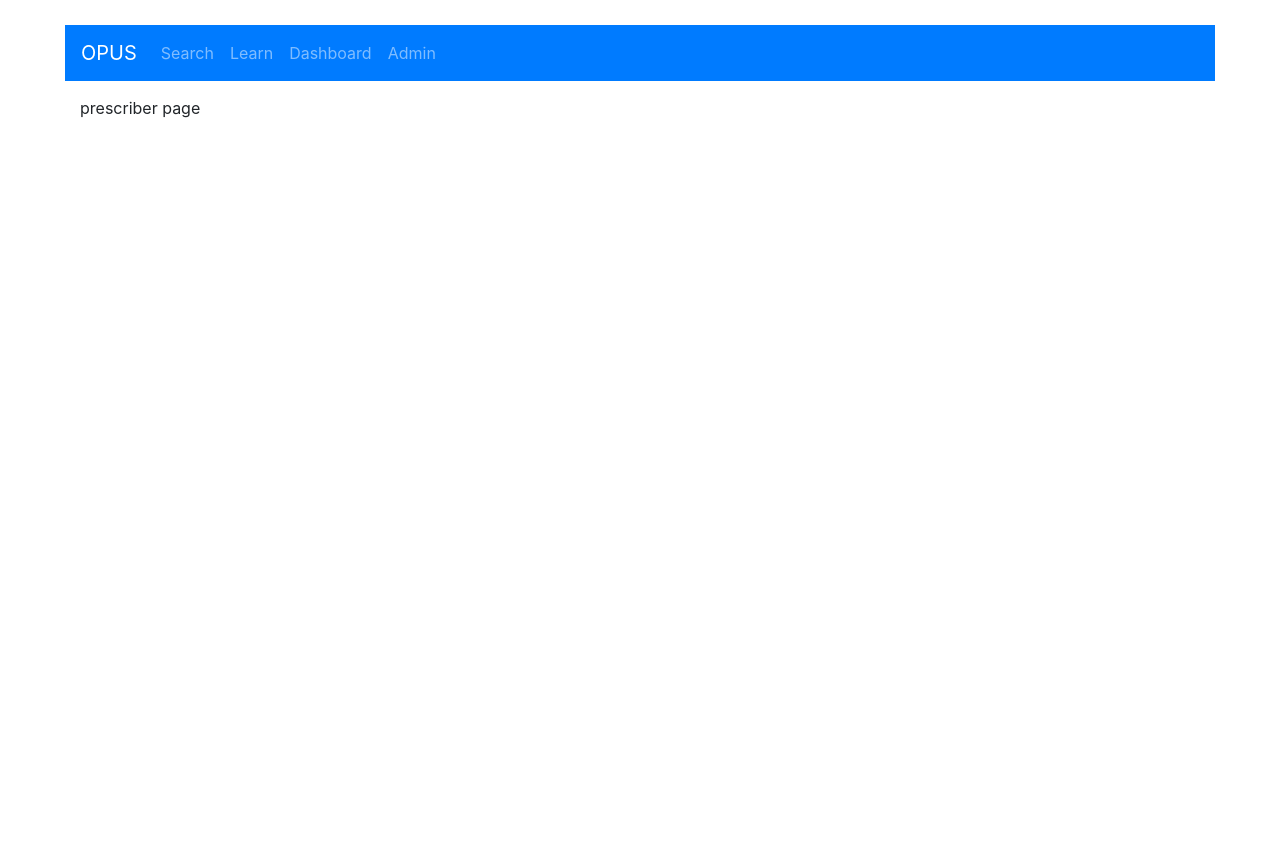
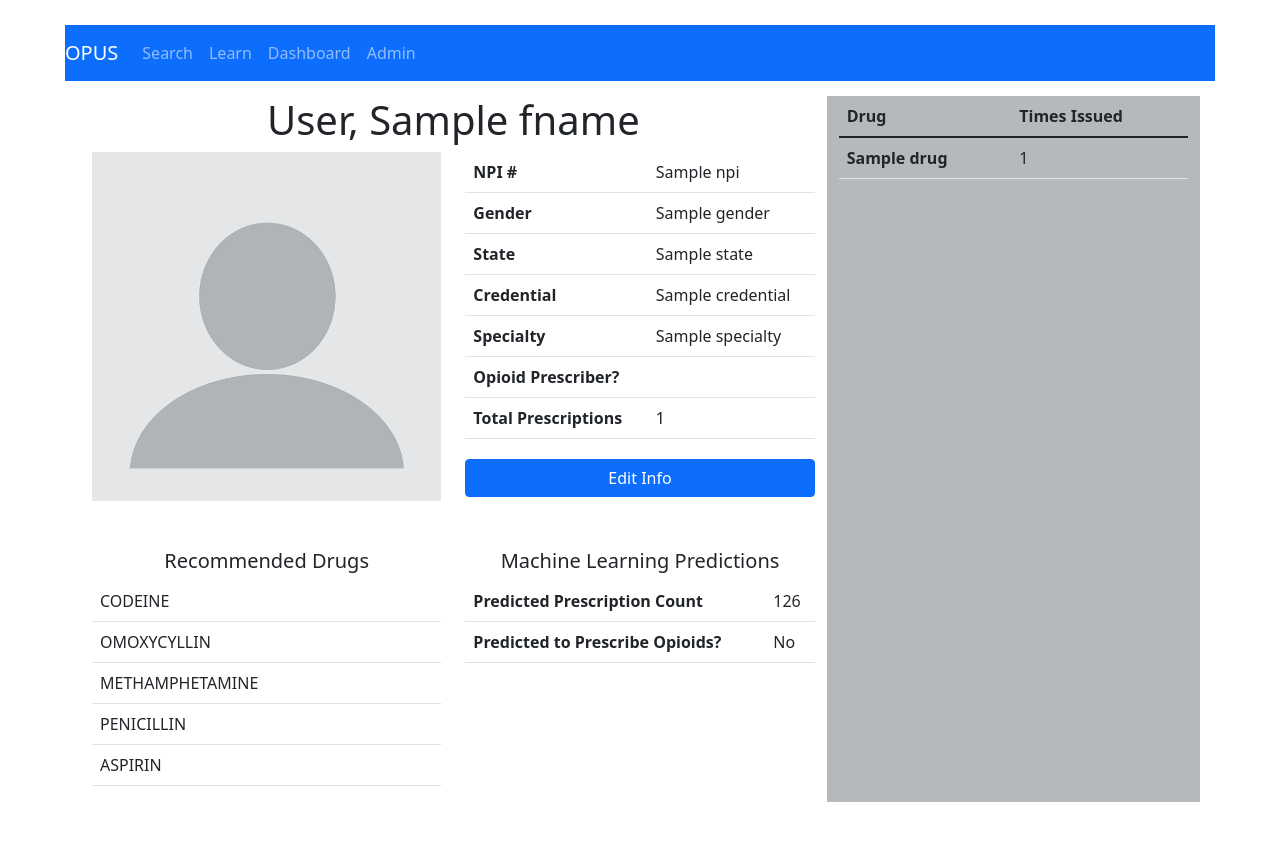
Before and after one commit to Cooltie1/opus, a Django app: template templates/opusapp/prescriber.html in a window 1280 px wide. Before the commit the page ends 118 px from the top, so only its background shows below. Run offline with Django 3.2, Linux system fonts and the light colour scheme; the template is opened without the code that fills it: most values are stand-ins (such as "Sample title", 1, 10 or a date in 2020); some libraries are stand-ins or nearby versions.

Commit message:
Prescriber Page completed.

```diff
--- a/opus/static/css/styles.css
+++ b/opus/static/css/styles.css
@@ -29,3 +29,7 @@
     color: rgb(121, 156, 168);
     font-size: 22px;
 }
+
+.tr-link {
+    cursor: pointer;
+}
--- a/opusapp/models.py
+++ b/opusapp/models.py
@@ -47,8 +47,9 @@
         return self.getName()
 
 class PrescriberDrug(models.Model) :
-    drug = models.ForeignKey(Drug, on_delete=models.CASCADE, db_column='npi')
-    prescriber = models.ForeignKey(Prescriber, on_delete=models.CASCADE, db_column='drug_id')
+    id = models.IntegerField(primary_key=True)
+    drug = models.ForeignKey(Drug, on_delete=models.CASCADE, db_column='drug_id')
+    prescriber = models.ForeignKey(Prescriber, on_delete=models.CASCADE, db_column='npi')
     count = models.IntegerField()
 
     class Meta() :
--- a/templates/base.html
+++ b/templates/base.html
@@ -5,7 +5,7 @@
         <meta charset="utf-8" />
         <meta name="viewport" content="width=device-width, initial-scale=1, shrink-to-fit=no" />
         <title>OPUS - Analytics</title>
-        <link rel="stylesheet" href="https://stackpath.bootstrapcdn.com/bootstrap/4.3.1/css/bootstrap.min.css" integrity="sha384-ggOyR0iXCbMQv3Xipma34MD+dH/1fQ784/j6cY/iJTQUOhcWr7x9JvoRxT2MZw1T" crossorigin="anonymous">
+        <link href="https://cdn.jsdelivr.net/npm/bootstrap@5.1.3/dist/css/bootstrap.min.css" rel="stylesheet" integrity="sha384-1BmE4kWBq78iYhFldvKuhfTAU6auU8tT94WrHftjDbrCEXSU1oBoqyl2QvZ6jIW3" crossorigin="anonymous">
 
         <link href="{% static 'css/styles.css' %}" rel="stylesheet" />
     </head>
--- a/templates/opusapp/prescriber.html
+++ b/templates/opusapp/prescriber.html
@@ -2,6 +2,123 @@
 {% load static %}
 {% block content %}
 
-prescriber page
+<div class="container">
+    <div class="row">
+        <div class="col-8">
+            <div class="row">
+                <div class="col text-center">
+                    <h1>{{ prescriber.lname }}, {{ prescriber.fname }}</h1>
+                </div>
+            </div>
+            <div class="row mb-5">
+                <div class="col">
+                    <div class="row">
+                        <div class="col">
+                            <img class="w-100" src="{% static 'img/profile_pic.png' %}">
+                        </div>
+                        <div class="col">
+                            <table class="table">
+                                <tbody>
+                                    <tr>
+                                        <th scope="row">NPI #</th>
+                                        <td>{{ prescriber.npi }}</td>
+                                    </tr>
+                                    <tr>
+                                        <th scope="row">Gender</th>
+                                        <td>{{ prescriber.gender }}</td>
+                                    </tr>
+                                    <tr>
+                                        <th scope="row">State</th>
+                                        <td>{{ prescriber.state.state_name }}</td>
+                                    </tr>
+                                    <tr>
+                                        <th scope="row">Credential</th>
+                                        <td>{{ prescriber.credential }}</td>
+                                    </tr>
+                                    <tr>
+                                        <th scope="row">Specialty</th>
+                                        <td>{{ prescriber.specialty }}</td>
+                                    </tr>
+                                    <tr>
+                                        <th scope="row">Opioid Prescriber?</th>
+                                        <td>{{ prescriber.is_opioid_prescriber }}</td>
+                                    </tr>
+                                    <tr>
+                                        <th scope="row">Total Prescriptions</th>
+                                        <td>{{ prescriber.total_prescriptions }}</td>
+                                    </tr>
+                                </tbody>
+                            </table>
+                            <div class="text-center">
+                                <a class="btn btn-primary mt-1 w-100" href="{% url 'admin' npi=prescriber.npi %}" role="button">Edit Info</a>
+                            </div>
+                        </div>
+                    </div>
+                </div>
+            </div>
+            <div class="row">
+                <div class="col">
+                    <div class="text-center">
+                        <h5>Recommended Drugs</h5>
+                    </div>
+                    <table class="table">
+                        <tbody>
+                            <tr>
+                                <td>CODEINE</td>
+                            </tr>
+                            <tr>
+                                <td>OMOXYCYLLIN</td>
+                            </tr>
+                            <tr>
+                                <td>METHAMPHETAMINE</td>
+                            </tr>
+                            <tr>
+                                <td>PENICILLIN</td>
+                            </tr>
+                            <tr>
+                                <td>ASPIRIN</td>
+                            </tr>
+                        </tbody>
+                    </table>
+                </div>
+                <div class="col">
+                    <div class="text-center">
+                        <h5>Machine Learning Predictions</h5>
+                    </div>
+                    <table class="table">
+                        <tbody>
+                            <tr>
+                                <th scope="row">Predicted Prescription Count</th>
+                                <td>126</td>
+                            </tr>
+                            <tr>
+                                <th scope="row">Predicted to Prescribe Opioids?</th>
+                                <td>No</td>
+                            </tr>
+                        </tbody>
+                    </table>
+                </div>
+            </div>
+        </div>
+        <div class="col bg-secondary bg-opacity-50">
+            <table class="table table-hover">
+                <thead>
+                    <tr>
+                        <th scope="col">Drug</th>
+                        <th scope="col">Times Issued</th>
+                    </tr>
+                </thead>
+                <tbody>
+                    {% for pdrug in prescriber.prescriberdrug_set.all|dictsort:"drug.drug_name" %}
+                        <tr class="tr-link" onclick="window.location.href='{% url 'drug' drugid=pdrug.drug_id %}'">
+                            <th scope="row"> {{ pdrug.drug.drug_name|truncatechars:20 }} </th>
+                            <td>{{ pdrug.count }}</td>
+                        </tr>
+                    {% endfor %}
+                </tbody>
+            </table>
+        </div>
+    </div>
+</div>
 
 {% endblock %}
```
Also changed, not shown: opusapp/views.py (+9 -2 lines), opus/static/img/profile_pic.png (added), 1 other file.
